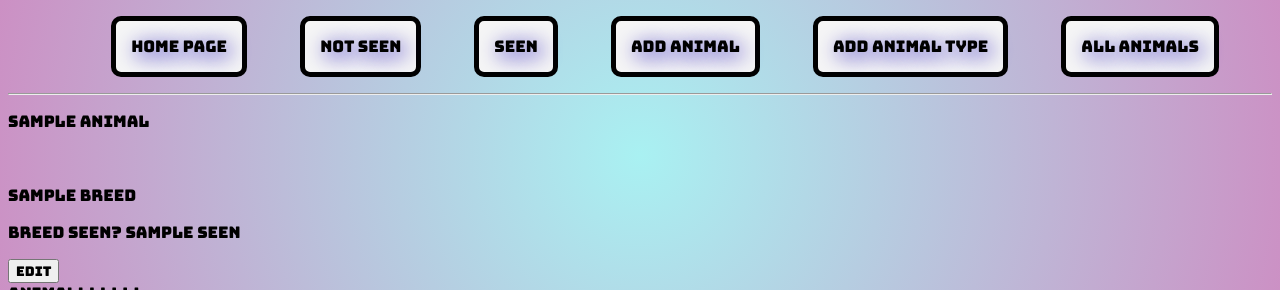
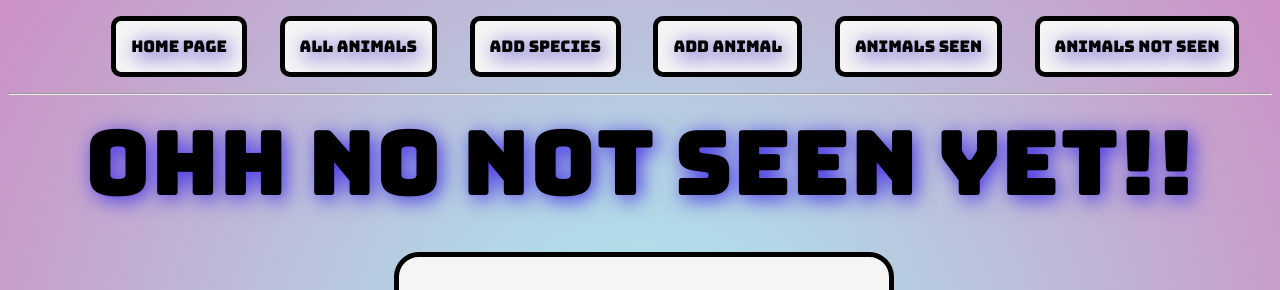
Before and after one commit to kellyrawstron/animal_bucketlist_project, a Flask app: page /animals/1 in a window 1280 px wide. Shown: the top 290 px of the page. Run offline with Flask 2, Linux system fonts and the light colour scheme; a database or web service that is not in the repository returns one stand-in record (values such as "Sample title"); some libraries are stand-ins or nearby versions.

Commit message:
project ready for presentation at this point, may add more, if not now, later but happy with this draft to showcase to everyone

```diff
--- a/controllers/animal_types_controller.py
+++ b/controllers/animal_types_controller.py
@@ -11,7 +11,7 @@ animal_types_blueprint = Blueprint("animal_types", __name__)
 
 @animal_types_blueprint.route("/animal_types/new")
 def new_type():
-    return render_template('animal_types/new.html', header = "SPECIES")
+    return render_template('animal_types/new.html', header = "ADD SPECIES")
 
 @animal_types_blueprint.route("/animal_types", methods=['POST'])
 def create_type():
--- a/controllers/animals_controller.py
+++ b/controllers/animals_controller.py
@@ -16,7 +16,7 @@ def animals():
 @animals_blueprint.route("/animals/new")
 def new_animal():
     animal_types = animal_type_repository.select_all()
-    return render_template('animals/new.html', animal_types = animal_types, header = "Add Animals")
+    return render_template('animals/new.html', animal_types = animal_types, header = "Add Animal")
 
 @animals_blueprint.route("/animals", methods=['POST'])
 def create_animal():
--- a/static/styles.css
+++ b/static/styles.css
@@ -163,3 +163,10 @@ padding-bottom: 50px;
 padding-bottom: 0px;
 
 }
+
+
+.true-false-text {
+    font-size: 90px;
+    text-align: center;
+    text-shadow: 4px 4px 20px #4a39e4;
+}
--- a/templates/animal_types/index.html
+++ b/templates/animal_types/index.html
@@ -22,11 +22,7 @@
 
 
 
-    <!-- {% if animal.seen == False %}
-        <p> SEEN IT YAYYYY</p>
-        {% else %}
-        <p> NOT SEEN IT</p>
-        {% endif %} -->
+
 
 
         <form action="/animal_types/{{animal.id}}/delete" method="POST">
--- a/templates/animal_types/new.html
+++ b/templates/animal_types/new.html
@@ -11,8 +11,8 @@
     <div class="container">
     <div class="box">
         <div class="text-box">
-        <label for="animal-type">SPECIES</label>
-    <input type="text" id="animal-type" name="name"></div>
+        <label for="animal-type"> SPECIES</label>
+    <input type="text" id="animal-type" name="name" placeholder="Name of species" required autofocus></div>
 <br>
 <div class="spaceBetweenBoxes"></div>
 
--- a/templates/animals/show.html
+++ b/templates/animals/show.html
@@ -1,18 +1,55 @@
 {% extends "base.html" %}
 {% block content %}
 
-  <div>
-    <p>{{animal.name}}</p>
-    <br>
-    <p>{{animal.breed}}</p>
-
-    <p>Breed seen? {{animal.seen}}</p>
 
 
-      <a href="/animals/{{animal.id}}/edit"> <button type="submit" name="send" value="edit"> edit </button></a>
 
-<br>
-animalllllll
+<!--
+
+
+      <div class="text-box">
+
+          <div class="animal-type-text">
+  {{animal.animal_type.name}}
+      </div>
+    <br>
+    <p>{{animal.name}}</p>
+
+    <div class="animal-breed-text">
+    <p>{{animal.breed}}</p>
+    </div>
+    <br>
+
+
+      </div>   -->
+
+
+
+    {% if animal.seen == True %}
+    <div class="true-false-text">
+        YOU SEEN IT WOO HOO!!
+    </div>
+        <div class="wrapper">
+        <div class="box">
+    <p><img src= "https://previews.123rf.com/images/saphatthachat/saphatthachat1810/saphatthachat181000143/110829170-vector-pixel-art-funny-donkey-isolated-cartoon.jpg" height="450px" width="450px"/></p>
+        </div>
+        </div>
+    {% else %}
+    <div class="true-false-text">
+      OHH NO NOT SEEN YET!!
+  </div>
+  <div class="wrapper">
+    <div class="box">
+<p><img src= "https://previews.123rf.com/images/saphatthachat/saphatthachat1807/saphatthachat180700133/105918263-vector-pixel-art-dog-regret-isolated-cartoon.jpg" height="450px" width="450px"/></p>
+    </div>
+    </div>
+
+    {% endif %}
+
+
+
+
+
 
 
 
--- a/templates/base.html
+++ b/templates/base.html
@@ -21,24 +21,26 @@
 <nav>
     <ul class="main-nav">
      <a href="/">HOME PAGE</a>
+     <a href="/animals"> ALL ANIMALS</a>
+     <a href="/animal_types/new">ADD SPECIES</a>
+     <a href="/animals/new">ADD ANIMAL</a>
 
-
-
-   <a href="/animals/not_seen"> NOT SEEN </a>
+     <a href="/animals/seen">ANIMALS SEEN</a>
+   <a href="/animals/not_seen"> ANIMALS NOT SEEN </a>
 
 
 
 
 
-        <a href="/animals/seen">SEEN</a>
-
-
-        <a href="/animals/new">ADD ANIMAL</a>
-        <a href="/animal_types/new">ADD ANIMAL TYPE</a>
 
 
 
-        <a href="/animals"> ALL ANIMALS</a>
+
+
+
+
+
+
 
     </ul>
 
--- a/templates/index.html
+++ b/templates/index.html
@@ -40,7 +40,7 @@
 
 <div class="spaceBetweenBoxes"></div>
 <div class="box">
-    <div class="homepage-text"> SEEN <br>ANIMAL</div>
+    <div class="homepage-text"> ANIMALS <br>SEEN</div>
 <a href="/animals/seen"> <img src="https://previews.123rf.com/images/saphatthachat/saphatthachat1901/saphatthachat190100201/125864112-vector-pixel-arte-rana-aislado-caricatura.jpg" height="200px" width= "200px"></a>
 </div>
 
@@ -48,7 +48,7 @@
 <div class="spaceBetweenBoxes"></div>
 <div class="box">
 
-    <div class="homepage-text"> NOT <br> SEEN</div>
+    <div class="homepage-text"> ANIMALS <br> NOT SEEN</div>
 <a href="/animals/not_seen"> <img src="https://previews.123rf.com/images/saphatthachat/saphatthachat1902/saphatthachat190200002/125642981-vector-pixel-art-gato-mascota-dibujos-animados-aislados.jpg" height="200px" width= "200px"></a>
 </div>
 
```
Also changed, not shown: templates/animals/index.html (+4 -6 lines).
